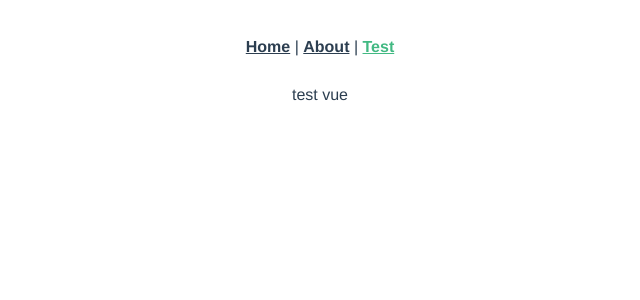
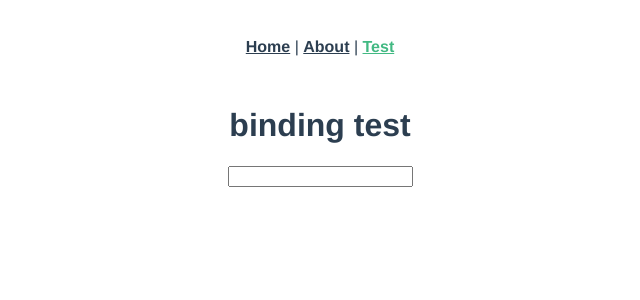
Before and after one commit to leegandhi18/vue-practice, a Vue app: page /test in a window 1280 px wide. Shown: the top 300 px of the page, without its empty margins (320-960 px from the left). Built offline with nearby package versions, Linux system fonts and the light colour scheme.

Commit message:
vue data binding test

```diff
--- a/src/views/Test.vue
+++ b/src/views/Test.vue
@@ -1,32 +1,18 @@
 <template>
-  <div>test vue</div>
+  <div>
+    <h1>binding test {{ title }}</h1>
+    <div>
+      <input v-model="title" />
+    </div>
+  </div>
 </template>
 
 <script>
 export default {
-  beforeCreate() {
-    console.log('beforeCreate')
-  },
-  created() {
-    console.log('created')
-  },
-  beforeMount() {
-    console.log('beforeMount')
-  },
-  mounted() {
-    console.log('mounted')
-  },
-  beforeUpdate() {
-    console.log('beforeUpdate')
-  },
-  updated() {
-    console.log('updated')
-  },
-  beforeDestroy() {
-    console.log('beforeDestroy')
-  },
-  destroyed() {
-    console.log('destroyed')
+  data() {
+    return {
+      title: ''
+    }
   }
 }
 </script>
```
